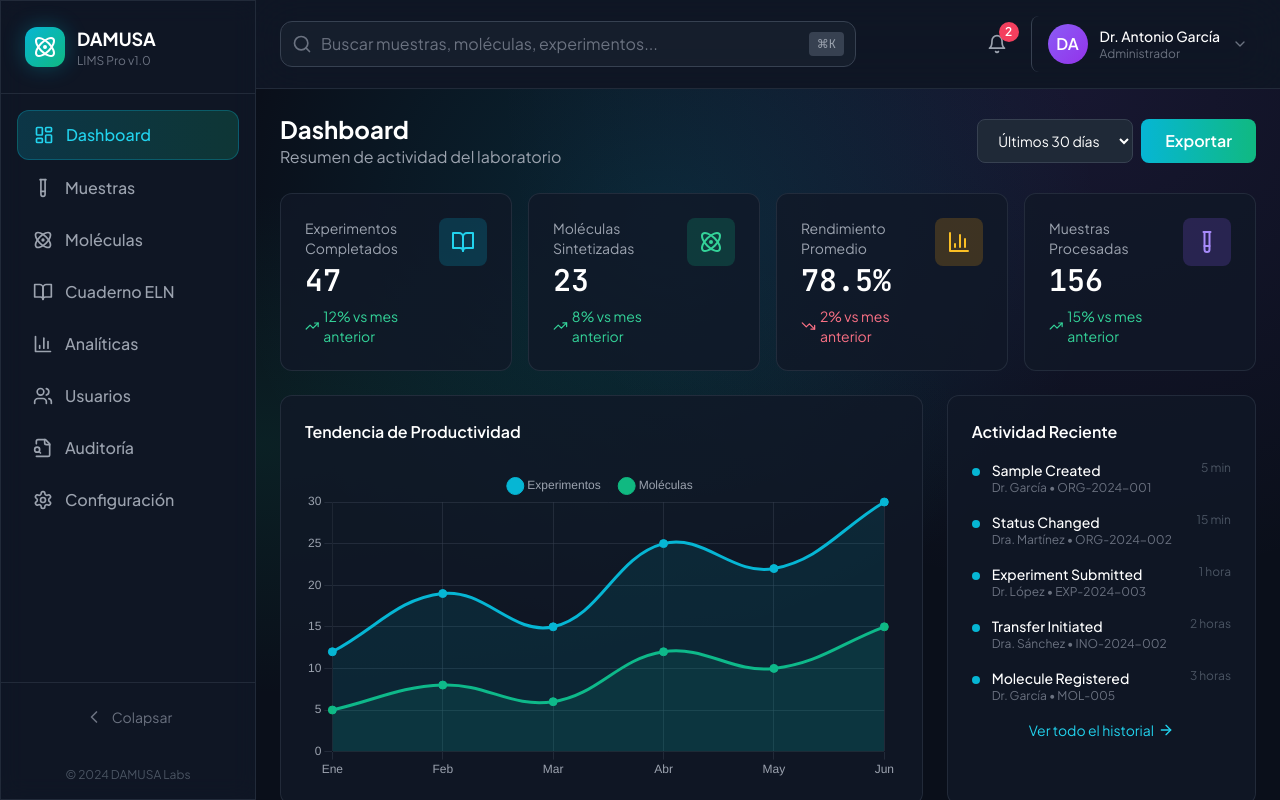
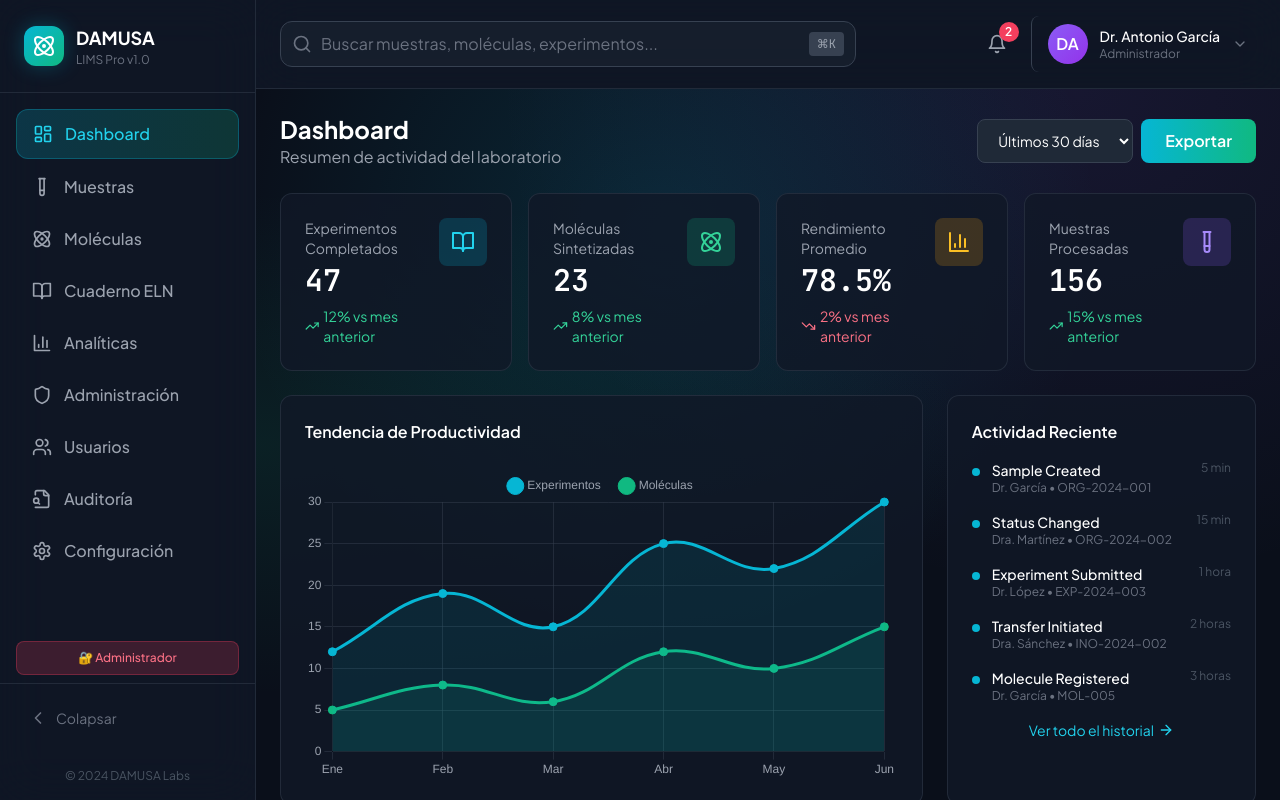
Before and after one commit to danielbroxlr/DAMUSA, a React (Vite) app: page / in a window 1280 px wide. Built offline with nearby package versions, Linux system fonts and the light colour scheme.

Commit message:
Update src/components/Sidebar.jsx with fixes

```diff
--- a/src/components/Sidebar.jsx
+++ b/src/components/Sidebar.jsx
@@ -10,39 +10,43 @@ import {
   FileSearch,
   Settings,
   ChevronLeft,
-  ChevronRight
+  ChevronRight,
+  Shield
 } from 'lucide-react';
 
-const navigationItems = [
-  { path: '/', label: 'Dashboard', icon: LayoutDashboard },
-  { path: '/samples', label: 'Muestras', icon: TestTube },
-  { path: '/molecules', label: 'Moléculas', icon: Atom },
-  { path: '/eln', label: 'Cuaderno ELN', icon: BookOpen },
-  { path: '/analytics', label: 'Analíticas', icon: BarChart3 },
-  { path: '/users', label: 'Usuarios', icon: Users },
-  { path: '/audit', label: 'Auditoría', icon: FileSearch },
-  { path: '/settings', label: 'Configuración', icon: Settings },
-];
+const Sidebar = ({ collapsed, setCollapsed, userRole }) => {
+  const location = useLocation();
 
-const Sidebar = ({ collapsed, setCollapsed }) => {
-  const location = useLocation();
+  const isAdmin = userRole === 'admin';
+
+  const navigationItems = [
+    { path: '/', label: 'Dashboard', icon: LayoutDashboard, roles: ['all'] },
+    { path: '/samples', label: 'Muestras', icon: TestTube, roles: ['all'] },
+    { path: '/molecules', label: 'Moléculas', icon: Atom, roles: ['all'] },
+    { path: '/eln', label: 'Cuaderno ELN', icon: BookOpen, roles: ['all'] },
+    { path: '/analytics', label: 'Analíticas', icon: BarChart3, roles: ['all'] },
+    { path: '/admin', label: 'Administración', icon: Shield, roles: ['admin'] },
+    { path: '/users', label: 'Usuarios', icon: Users, roles: ['admin', 'pi'] },
+    { path: '/audit', label: 'Auditoría', icon: FileSearch, roles: ['admin', 'qa'] },
+    { path: '/settings', label: 'Configuración', icon: Settings, roles: ['admin'] },
+  ];
+
+  const filteredItems = navigationItems.filter(item =>
+    item.roles.includes('all') || item.roles.includes(userRole)
+  );
 
   return (
     <aside
-      className={`
-        glass border-r border-gray-700/50 transition-all duration-300 ease-in-out
-        flex flex-col
-        ${collapsed ? 'w-20' : 'w-64'}
-      `}
+      className={`bg-gray-900/80 backdrop-blur-xl border-r border-gray-700/50 transition-all duration-300 ease-in-out flex flex-col ${collapsed ? 'w-20' : 'w-64'}`}
     >
       {/* Logo */}
       <div className="p-6 border-b border-gray-700/50">
-        <div className="flex items-center gap-3">
-          <div className="w-10 h-10 rounded-xl bg-gradient-to-br from-cyan-500 to-emerald-500 flex items-center justify-center animate-glow flex-shrink-0">
+        <div className={`flex items-center ${collapsed ? 'justify-center' : 'gap-3'}`}>
+          <div className="w-10 h-10 rounded-xl bg-gradient-to-br from-cyan-500 to-emerald-500 flex items-center justify-center flex-shrink-0" style={{boxShadow: '0 0 20px rgba(6, 182, 212, 0.3)'}}>
             <Atom className="w-6 h-6 text-white" />
           </div>
           {!collapsed && (
-            <div className="animate-fadeIn">
+            <div>
               <h1 className="font-bold text-lg text-white">DAMUSA</h1>
               <p className="text-xs text-gray-500">LIMS Pro v1.0</p>
             </div>
@@ -52,7 +56,7 @@ const Sidebar = ({ collapsed, setCollapsed }) => {
 
       {/* Navigation */}
       <nav className="flex-1 p-4 space-y-1 overflow-y-auto">
-        {navigationItems.map((item, index) => {
+        {filteredItems.map((item, index) => {
           const Icon = item.icon;
           const isActive = location.pathname === item.path;
 
@@ -60,29 +64,36 @@ const Sidebar = ({ collapsed, setCollapsed }) => {
             <NavLink
               key={item.path}
               to={item.path}
-              className={`
-                w-full flex items-center gap-3 px-4 py-3 rounded-xl transition-all duration-200
-                ${isActive
+              className={`w-full flex items-center ${collapsed ? 'justify-center' : ''} gap-3 px-4 py-3 rounded-xl transition-all duration-200 ${
+                isActive
                   ? 'bg-gradient-to-r from-cyan-500/20 to-emerald-500/20 text-cyan-400 border border-cyan-500/30'
                   : 'text-gray-400 hover:text-white hover:bg-gray-800/50'
-                }
-              `}
-              style={{ animationDelay: `${index * 50}ms` }}
+              }`}
+              title={collapsed ? item.label : ''}
             >
               <Icon className="w-5 h-5 flex-shrink-0" />
-              {!collapsed && (
-                <span className="font-medium truncate">{item.label}</span>
-              )}
+              {!collapsed && <span className="font-medium truncate">{item.label}</span>}
             </NavLink>
           );
         })}
       </nav>
 
+      {/* User Role Badge */}
+      {!collapsed && (
+        <div className="px-4 py-2">
+          <div className={`px-3 py-2 rounded-lg text-center text-xs font-medium ${
+            isAdmin ? 'bg-rose-500/20 text-rose-400 border border-rose-500/30' : 'bg-cyan-500/20 text-cyan-400 border border-cyan-500/30'
+          }`}>
+            {isAdmin ? '🔐 Administrador' : '👤 Usuario'}
+          </div>
+        </div>
+      )}
+
       {/* Collapse Toggle */}
       <div className="p-4 border-t border-gray-700/50">
         <button
           onClick={() => setCollapsed(!collapsed)}
-          className="w-full flex items-center justify-center gap-2 py-2 text-gray-500 hover:text-white transition-colors text-sm rounded-lg hover:bg-gray-800/50"
+          className={`w-full flex items-center ${collapsed ? 'justify-center' : ''} gap-2 py-2 text-gray-500 hover:text-white transition-colors text-sm rounded-lg hover:bg-gray-800/50 px-3`}
         >
           {collapsed ? (
             <ChevronRight className="w-5 h-5" />
```
